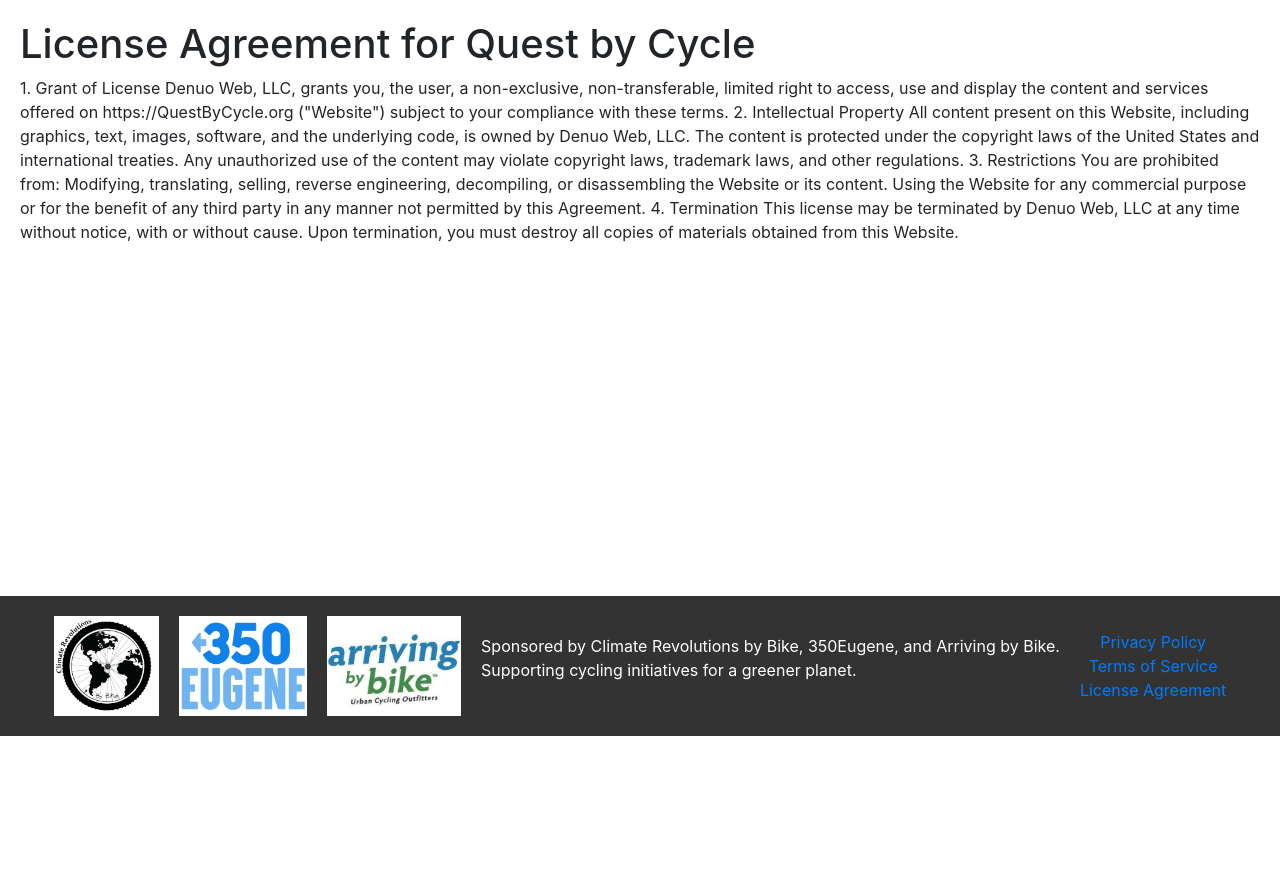
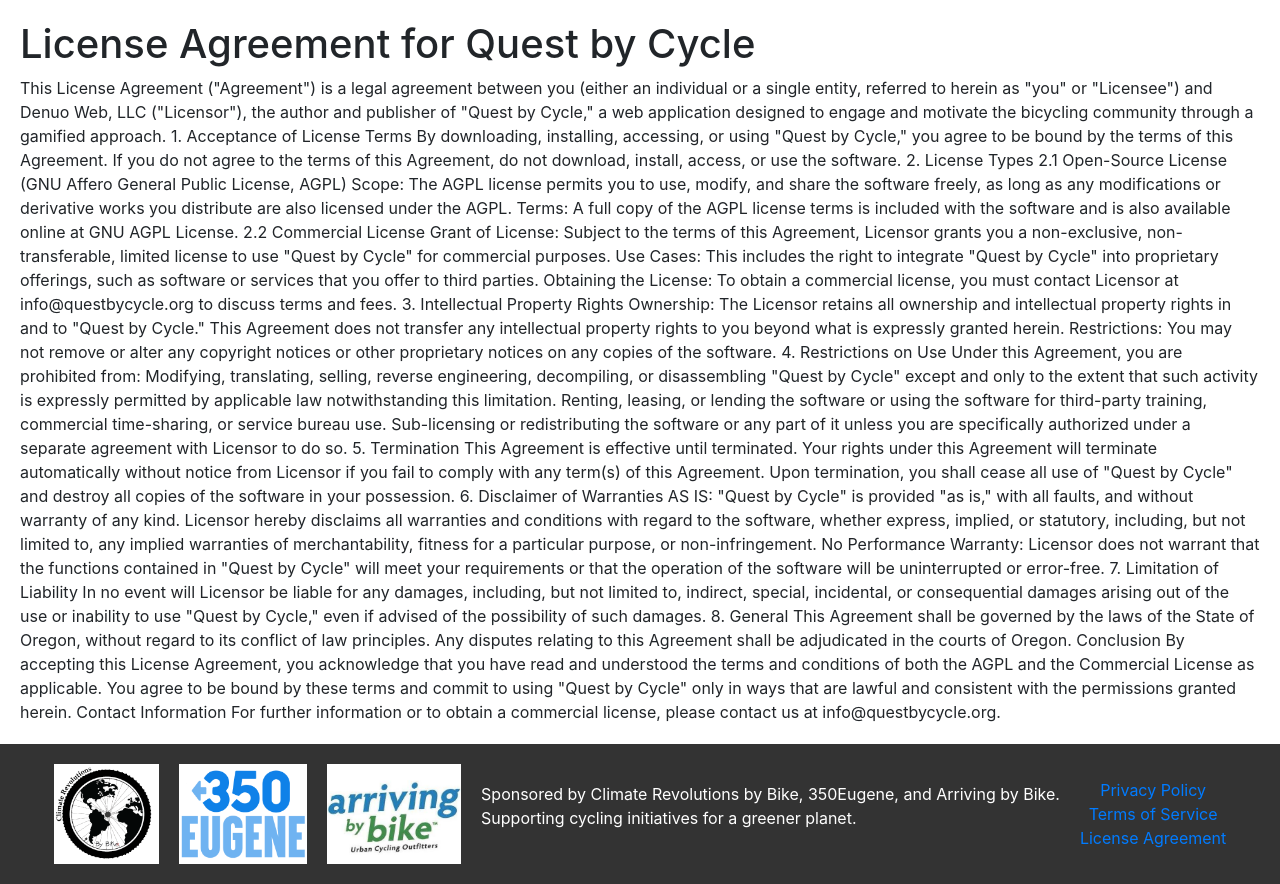
Before and after one commit to pnewstein/QuestByCycle, a Flask app: page /auth/license_agreement in a window 1280 px wide. Shown: the part 64-948 px from the top of the page. Before the commit the page ends 800 px from the top, so only its background shows below. Run offline with Flask 3, Linux system fonts and the light colour scheme; parts of the project's set-up code (start-up, migrations or seed data) failed here and were passed over; some libraries are stand-ins or nearby versions.

Commit message:
Update license_agreement.html

```diff
--- a/app/templates/license_agreement.html
+++ b/app/templates/license_agreement.html
@@ -3,15 +3,48 @@
 {% block content %}
 <h1>License Agreement for Quest by Cycle</h1>
 
-1. Grant of License
-Denuo Web, LLC, grants you, the user, a non-exclusive, non-transferable, limited right to access, use and display the content and services offered on https://QuestByCycle.org ("Website") subject to your compliance with these terms.
-2. Intellectual Property
-All content present on this Website, including graphics, text, images, software, and the underlying code, is owned by Denuo Web, LLC. The content is protected under the copyright laws of the United States and international treaties. Any unauthorized use of the content may violate copyright laws, trademark laws, and other regulations.
-3. Restrictions
-You are prohibited from:
-Modifying, translating, selling, reverse engineering, decompiling, or disassembling the Website or its content.
-Using the Website for any commercial purpose or for the benefit of any third party in any manner not permitted by this Agreement.
-4. Termination
-This license may be terminated by Denuo Web, LLC at any time without notice, with or without cause. Upon termination, you must destroy all copies of materials obtained from this Website.
+This License Agreement ("Agreement") is a legal agreement between you (either an individual or a single entity, referred to herein as "you" or "Licensee") and Denuo Web, LLC ("Licensor"), the author and publisher of "Quest by Cycle," a web application designed to engage and motivate the bicycling community through a gamified approach.
 
+1. Acceptance of License Terms
+By downloading, installing, accessing, or using "Quest by Cycle," you agree to be bound by the terms of this Agreement. If you do not agree to the terms of this Agreement, do not download, install, access, or use the software.
+
+2. License Types
+
+2.1 Open-Source License (GNU Affero General Public License, AGPL)
+
+Scope: The AGPL license permits you to use, modify, and share the software freely, as long as any modifications or derivative works you distribute are also licensed under the AGPL.
+Terms: A full copy of the AGPL license terms is included with the software and is also available online at GNU AGPL License.
+2.2 Commercial License
+
+Grant of License: Subject to the terms of this Agreement, Licensor grants you a non-exclusive, non-transferable, limited license to use "Quest by Cycle" for commercial purposes.
+Use Cases: This includes the right to integrate "Quest by Cycle" into proprietary offerings, such as software or services that you offer to third parties.
+Obtaining the License: To obtain a commercial license, you must contact Licensor at info@questbycycle.org to discuss terms and fees.
+3. Intellectual Property Rights
+
+Ownership: The Licensor retains all ownership and intellectual property rights in and to "Quest by Cycle." This Agreement does not transfer any intellectual property rights to you beyond what is expressly granted herein.
+Restrictions: You may not remove or alter any copyright notices or other proprietary notices on any copies of the software.
+4. Restrictions on Use
+Under this Agreement, you are prohibited from:
+
+Modifying, translating, selling, reverse engineering, decompiling, or disassembling "Quest by Cycle" except and only to the extent that such activity is expressly permitted by applicable law notwithstanding this limitation.
+Renting, leasing, or lending the software or using the software for third-party training, commercial time-sharing, or service bureau use.
+Sub-licensing or redistributing the software or any part of it unless you are specifically authorized under a separate agreement with Licensor to do so.
+5. Termination
+This Agreement is effective until terminated. Your rights under this Agreement will terminate automatically without notice from Licensor if you fail to comply with any term(s) of this Agreement. Upon termination, you shall cease all use of "Quest by Cycle" and destroy all copies of the software in your possession.
+
+6. Disclaimer of Warranties
+
+AS IS: "Quest by Cycle" is provided "as is," with all faults, and without warranty of any kind. Licensor hereby disclaims all warranties and conditions with regard to the software, whether express, implied, or statutory, including, but not limited to, any implied warranties of merchantability, fitness for a particular purpose, or non-infringement.
+No Performance Warranty: Licensor does not warrant that the functions contained in "Quest by Cycle" will meet your requirements or that the operation of the software will be uninterrupted or error-free.
+7. Limitation of Liability
+In no event will Licensor be liable for any damages, including, but not limited to, indirect, special, incidental, or consequential damages arising out of the use or inability to use "Quest by Cycle," even if advised of the possibility of such damages.
+
+8. General
+This Agreement shall be governed by the laws of the State of Oregon, without regard to its conflict of law principles. Any disputes relating to this Agreement shall be adjudicated in the courts of Oregon.
+
+Conclusion
+By accepting this License Agreement, you acknowledge that you have read and understood the terms and conditions of both the AGPL and the Commercial License as applicable. You agree to be bound by these terms and commit to using "Quest by Cycle" only in ways that are lawful and consistent with the permissions granted herein.
+
+Contact Information
+For further information or to obtain a commercial license, please contact us at info@questbycycle.org.
 {% endblock %}
```
